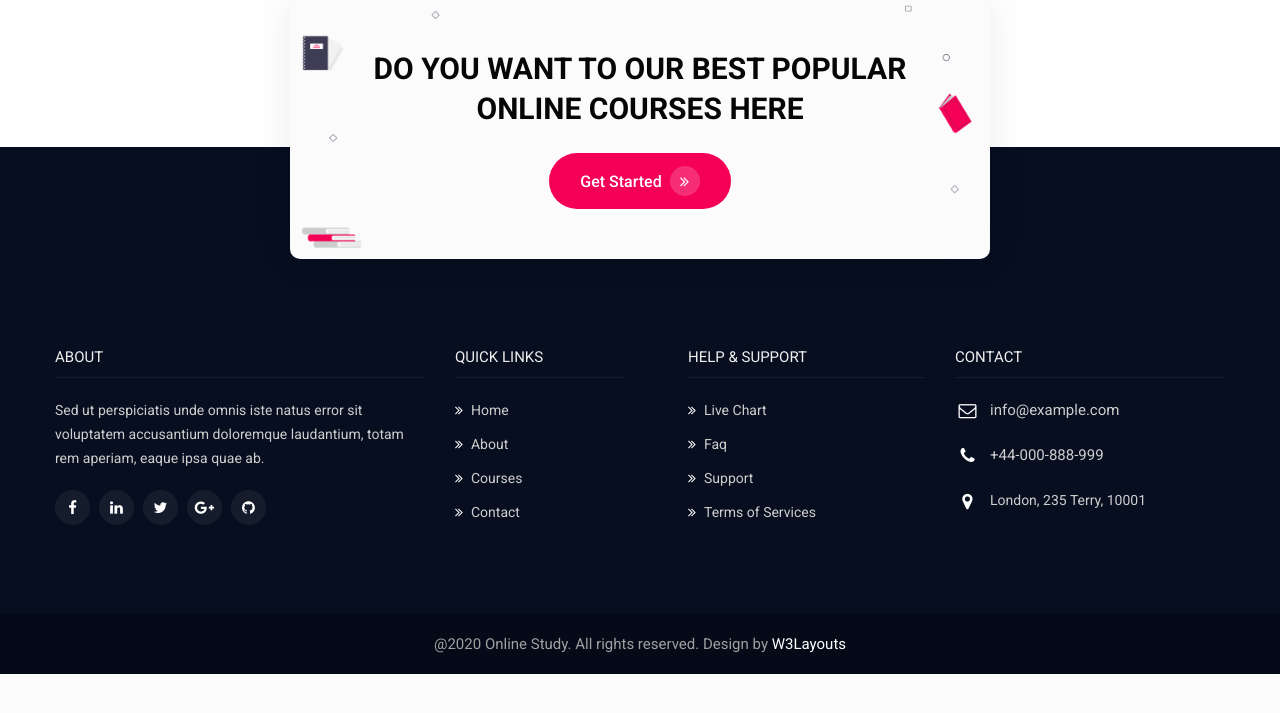
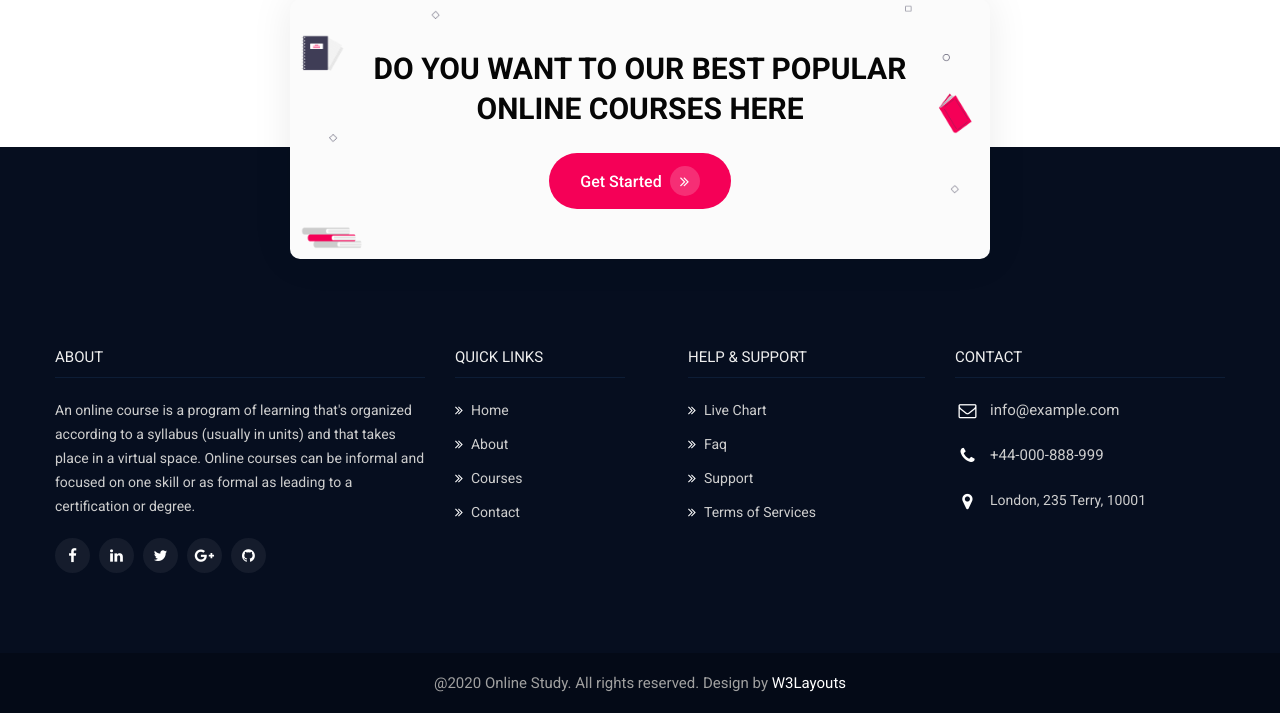
Before and after one commit to zainabhasan02/online-school, a Django app: template templates/courses.html in a window 1280 px wide. Shown: the part 1194-1907 px from the top of the page. Before the commit the page ends 1868 px from the top, so only its background shows below. Run offline with Django 3.2, Linux system fonts and the light colour scheme; the template is opened without the code that fills it: most values are stand-ins (such as "Sample title", 1, 10 or a date in 2020); grey boxes marked "Sample" are stand-in pictures; some libraries are stand-ins or nearby versions.

Commit message:
changed in courses in About

```diff
--- a/templates/courses.html
+++ b/templates/courses.html
@@ -221,9 +221,9 @@ Author URL: http://w3layouts.com
                 <div class="row sub-columns">
                     <div class="col-lg-4 col-md-6 col-sm-8 sub-one-left">
                         <h6>About </h6>
-                        <p>Sed ut perspiciatis unde omnis iste natus error sit voluptatem accusantium
-                            doloremque
-                            laudantium, totam rem aperiam, eaque ipsa quae ab.</p>
+                        <p>An online course is a program of learning that's organized according to a syllabus (usually
+                            in units) and that takes place in a virtual space. Online courses can be informal and
+                            focused on one skill or as formal as leading to a certification or degree.</p>
                         <div class="columns-2">
                             <ul class="social">
                                 <li><a href="#facebook"><span class="fa fa-facebook" aria-hidden="true"></span></a>
@@ -349,6 +349,7 @@ Author URL: http://w3layouts.com
 
 
 
+
 </script>
 <!-- //move top -->
 
@@ -392,6 +393,7 @@ Author URL: http://w3layouts.com
             // The second paramter is the speed between each letter is typed.
             autoType(".type-js", 200);
         });
+
 
 
 
@@ -485,6 +487,7 @@ Author URL: http://w3layouts.com
 
 
 
+
 </script>
 <!-- //magnific popup -->
 
@@ -514,6 +517,7 @@ Author URL: http://w3layouts.com
                 }
             });
         });
+
 
 
 
@@ -578,6 +582,7 @@ Author URL: http://w3layouts.com
 
 
 
+
 </script>
 <!-- //disable body scroll which navbar is in active -->
 
```
